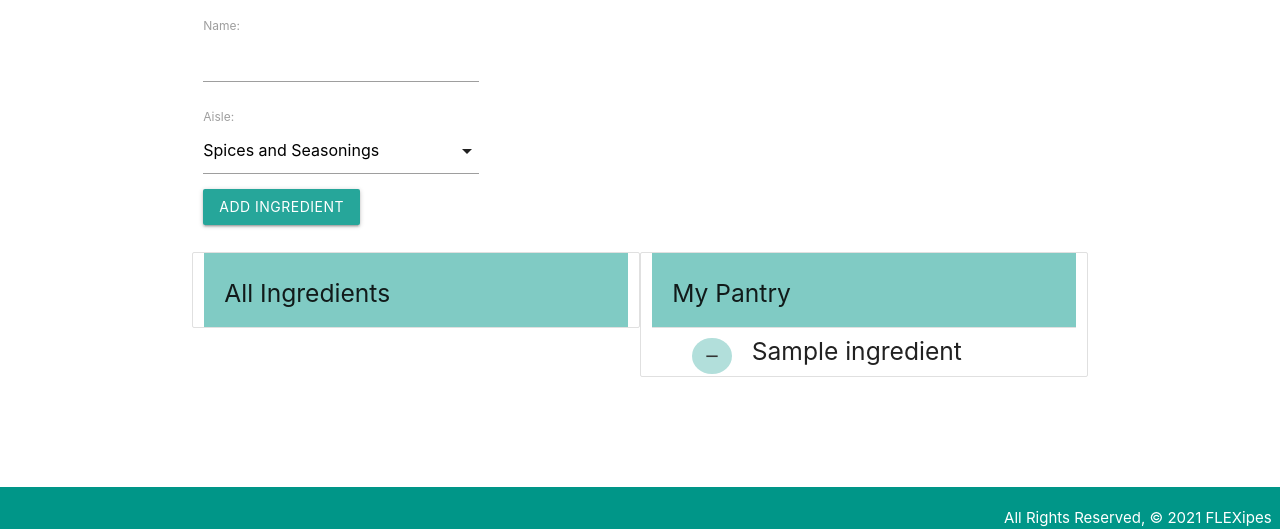
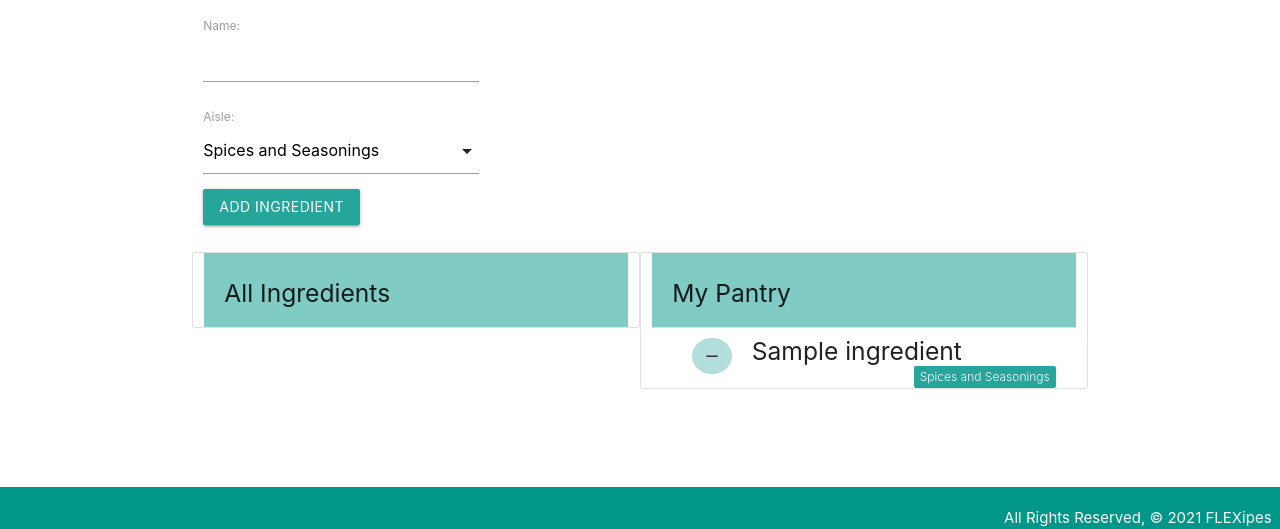
Before and after one commit to raulrodriguez8/FLEXipes, a Django app: page /ingredients/ in a window 1280 px wide. Shown: the part 271-800 px from the top of the page. Run offline with Django 3.2, Linux system fonts and the light colour scheme; a user stored in the database is signed in; tables that the repository leaves empty hold one stand-in row (values such as "Sample post").

Commit message:
ordered by aisle

```diff
--- a/main_app/models.py
+++ b/main_app/models.py
@@ -19,7 +19,6 @@ AISLE = (
     ('Milk, Eggs, Other Dairy', 'Milk, Eggs, Other Dairy'),
     ('Ethnic Foods', 'Ethnic Foods'),
     ('Tea and Coffee', 'Tea and Coffee'),
-    ('Refrigerated', 'Refrigerated'),
     ('Canned and Jarred', 'Canned and Jarred'),
     ('Frozen', 'Frozen'),
     ('Alcoholic Beverages', 'Alcoholic Beverages'),
@@ -39,6 +38,9 @@ class Ingredient(models.Model):
 
     def __str__(self):
         return f"{self.name}"
+
+    class Meta:
+        ordering = ['aisle']
 
 
 class Meal(models.Model):
--- a/main_app/templates/ingredients/index.html
+++ b/main_app/templates/ingredients/index.html
@@ -25,7 +25,7 @@
             {% csrf_token %}
             <button type="submit" class="btn-flat secondary-content left" style="padding: 0; margin: 0 20px;"><i class="material-icons medium circle teal lighten-4" style="padding: 0 10px;">add</i></button>
         </form>
-        <h5 class='title' style="display: inline;">{{ ingredient.name }}</h5>
+        <h5 class='title' style="display: inline;">{{ ingredient.name }}  <span class="new badge" data-badge-caption="">{{ ingredient.aisle }}</span> </h5>
         </div>
     </li>
     {% endfor %}
@@ -45,7 +45,7 @@
             {% csrf_token %}
             <button type="submit" class="btn-flat secondary-content left" style="padding: 0; margin: 0 20px;"><i class="material-icons medium circle teal lighten-4" style="padding: 0 10px;">remove</i></button>
         </form>
-        <h5 class='title' style="display: inline;">{{ ingredient.name }}</h5>
+        <h5 class='title' style="display: inline;">{{ ingredient.name }} <span class="new badge" data-badge-caption="">{{ ingredient.aisle }}</span></h5>
         </div>
     </li>
     {% empty %}
--- a/main_app/views.py
+++ b/main_app/views.py
@@ -70,7 +70,7 @@ def recipe_details(request, recipe_id):
     # print(data)
     context = {
         'data': data,
-        'meal_form' : meal_form,
+        'meal_form'  : meal_form,
         }
 
     return render(request, 'recipes/details.html', context)
```
Also changed, not shown: main_app/migrations/0007_alter_ingredient_options.py (added).
